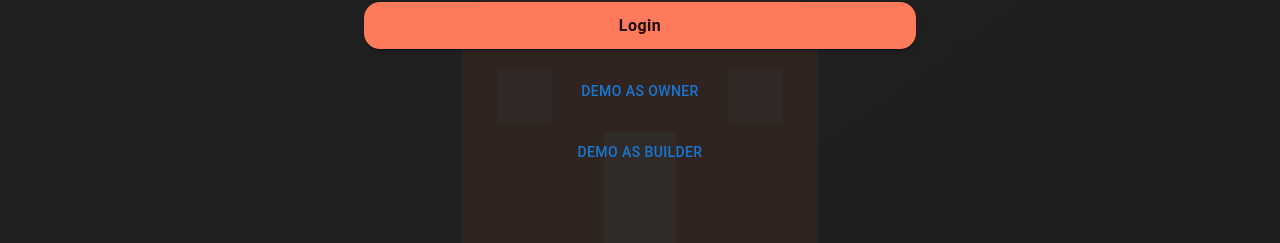
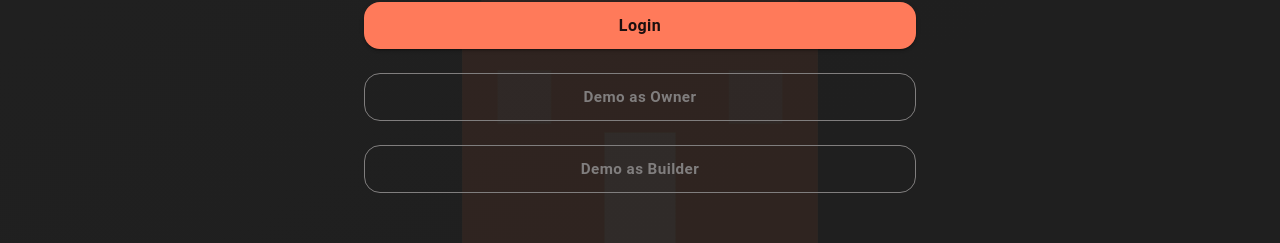
Before and after one commit to pj1607/Nirmaan-Hetu, a React (Vite) app in the folder frontend/: page /login in a window 1280 px wide. Shown: the part 463-706 px from the top of the page. Built offline with nearby package versions, Linux system fonts and the light colour scheme; no server answers.

Commit message:
Fix: updated

```diff
--- a/frontend/src/components/loginComponents/Login.jsx
+++ b/frontend/src/components/loginComponents/Login.jsx
@@ -91,7 +91,6 @@ const Login = () => {
       headers: { "Content-Type": "application/json" }
     });
 
-    // 👇 FIXED: rename destructured role
     const { token, username, role: userRole } = res.data.data;
 
     login(token, username, userRole);
@@ -240,8 +239,48 @@ const Login = () => {
               >
                 {renderBtnContent()}
               </Button>
-              <Button onClick={() => handleDemoLogin("owner")}>Demo as Owner</Button>
-<Button onClick={() => handleDemoLogin("builder")}>Demo as Builder</Button>
+<Button
+  onClick={() => handleDemoLogin("owner")}
+  fullWidth
+  variant="outlined"
+  sx={{
+    py: 1.2,
+    fontWeight: 'bold',
+    fontSize: '0.95rem',
+    textTransform: 'none',
+    borderRadius: '1rem',
+    borderColor: '#807e7eff',
+    color: '#807e7eff',
+    '&:hover': {
+      bgcolor: 'rgba(255, 122, 90, 0.1)',
+      borderColor: '#9f9c9bff',
+    },
+  }}
+>
+  Demo as Owner
+</Button>
+
+<Button
+  onClick={() => handleDemoLogin("builder")}
+  fullWidth
+  variant="outlined"
+  sx={{
+    py: 1.2,
+    fontWeight: 'bold',
+    fontSize: '0.95rem',
+    textTransform: 'none',
+    borderRadius: '1rem',
+    borderColor: '#807e7eff',
+    color: '#807e7eff',
+    '&:hover': {
+      bgcolor: 'rgba(255, 122, 90, 0.1)',
+      borderColor: '#9f9c9bff',
+    },
+  }}
+>
+  Demo as Builder
+</Button>
+
 
             </Stack>
           </form>
```
